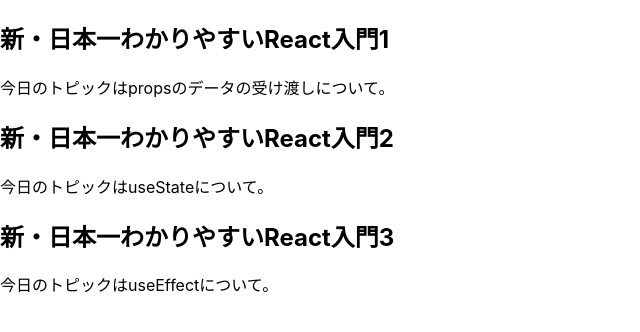
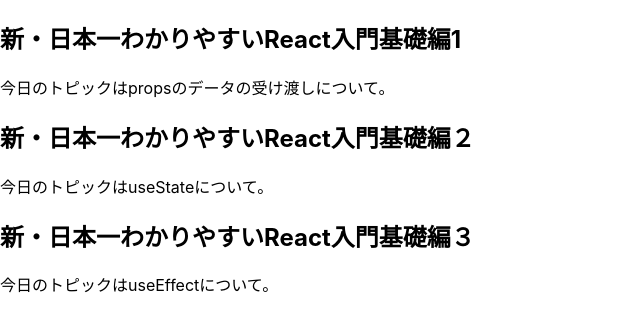
Before and after one commit to ttmmnn/react-basic, a React (Create React App) app: page / in a window 1280 px wide. Shown: the top 332 px of the page, without its empty margins (0-640 px from the left). Built offline with nearby package versions, Linux system fonts and the light colour scheme.

Commit message:
update_error

```diff
--- a/src/App.js
+++ b/src/App.js
@@ -1,28 +1,22 @@
 import Article from './components/Article';
-import './App.css';
 
 function App() {
-  const authorName = 'Torahack';
-  const now = new Date();
   return (
     <div>
       <Article
-        title={'新・日本一わかりやすいReact入門1'}
+        title={'新・日本一わかりやすいReact入門基礎編1'}
         content={'今日のトピックはpropsのデータの受け渡しについて。'}
-        order={3}
-        isPublished={true}
-        authorName={authorName}
-        updatedAt={now}
       />
       <Article
-        title={'新・日本一わかりやすいReact入門2'}
+        title={'新・日本一わかりやすいReact入門基礎編２'}
         content={'今日のトピックはuseStateについて。'}
       />
       <Article
-        title={'新・日本一わかりやすいReact入門3'}
+        title={'新・日本一わかりやすいReact入門基礎編３'}
         content={'今日のトピックはuseEffectについて。'}
       />
     </div>
   );
 }
+
 export default App;
--- a/src/components/Article.jsx
+++ b/src/components/Article.jsx
@@ -1,10 +1,8 @@
-// default import（名前付きimport）
-import { Content, Title } from './index';
 const Article = (props) => {
   return (
     <div>
-      <Title title={props.title} />
-      <Content content={props.content} />
+      <h2>{props.title}</h2>
+      <p>{props.content}</p>
     </div>
   );
 };
```
